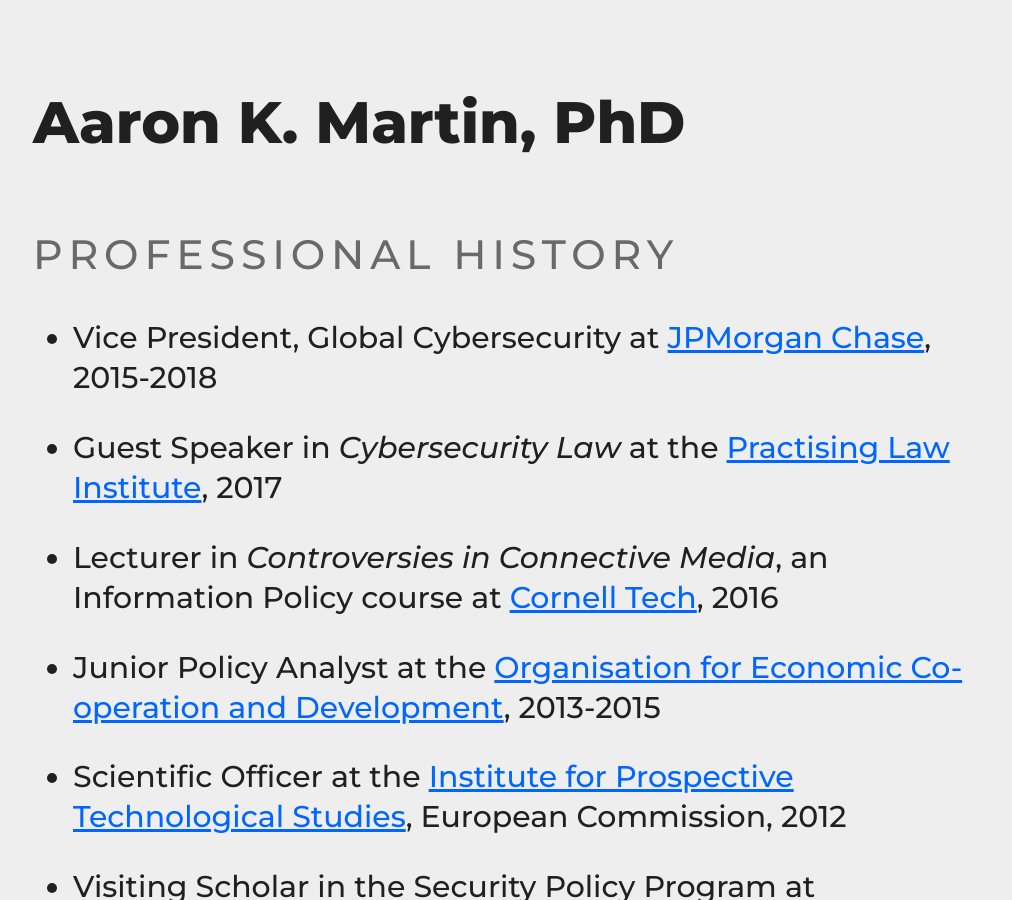
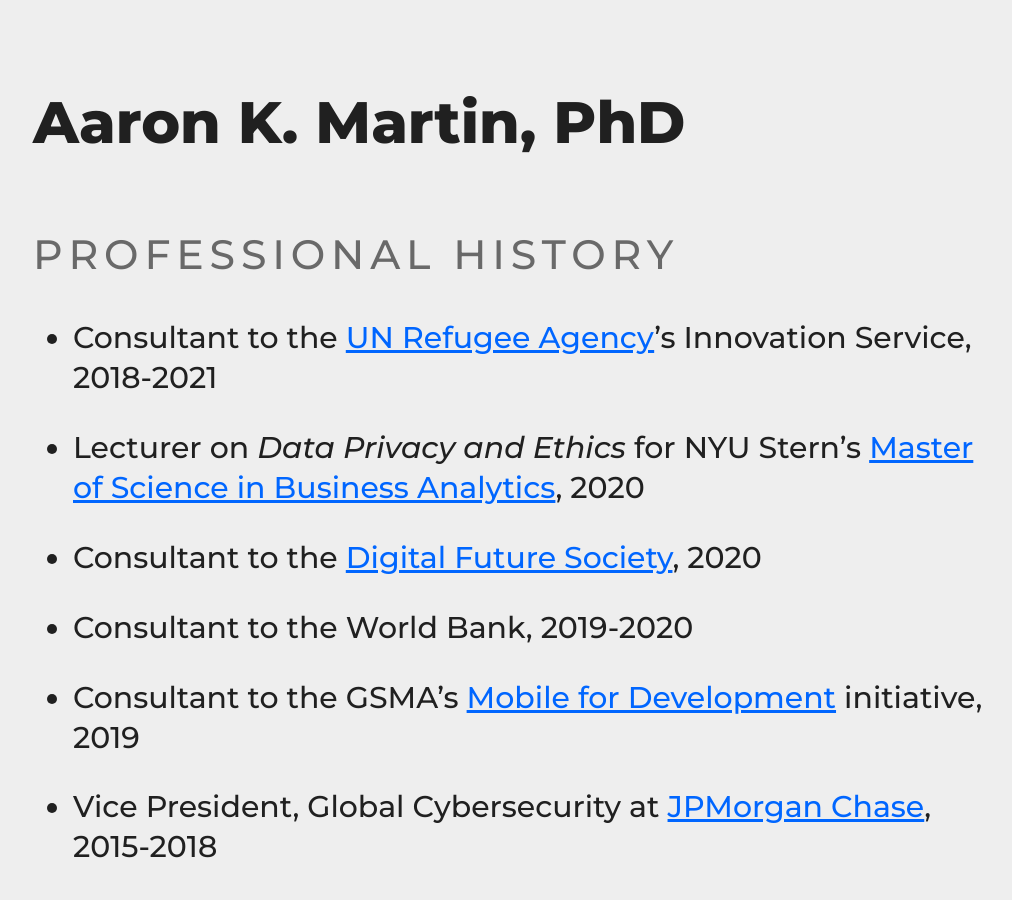
Before and after one commit to haroonalrasheed/641a, a Jekyll site: the page built from professional-history/index.md, in a window 1280 px wide and 900 px high. Shown: the whole window, without its empty margins (131-1143 px from the left). Built offline with Jekyll 4.4.1, drawn with Linux system fonts in a browser that asks for light colours; some of the changed text lies outside the part shown.

Commit message:
Update index.md

```diff
--- a/professional-history/index.md
+++ b/professional-history/index.md
@@ -5,11 +5,22 @@ title: Professional History
 
 ## Professional History
 
+
+
+- Consultant to the [UN Refugee Agency](https://www.unhcr.org/)'s Innovation Service, 2018-2021
+- Lecturer on _Data Privacy and Ethics_ for NYU Stern's [Master of Science in Business Analytics](https://www.stern.nyu.edu/programs-admissions/ms-business-analytics), 2020
+
+
+- Consultant to the [Digital Future Society](https://digitalfuturesociety.com/), 2020
+- Consultant to the World Bank, 2019-2020
+
+- Consultant to the GSMA's [Mobile for Development](https://www.gsma.com/mobilefordevelopment/) initiative, 2019
+
 - Vice President, Global Cybersecurity at <a href="https://www.jpmorganchase.com/" target="_blank"> JPMorgan Chase</a>, 2015-2018
 
 - Guest Speaker in <i>Cybersecurity Law</i> at the <a href="http://www.pli.edu/" target="_blank">Practising Law Institute</a>, 2017
 
-- Lecturer in <i>Controversies in Connective Media</i>, an Information Policy course at <a href="http://tech.cornell.edu/" target="_blank">Cornell Tech</a>, 2016
+- Lecturer on <i>Controversies in Connective Media</i>, an Information Policy course at <a href="http://tech.cornell.edu/" target="_blank">Cornell Tech</a>, 2016
 
 - Junior Policy Analyst at the <a href="http://oecd.org/" target="_blank">Organisation for Economic Co-operation and Development</a>, 2013-2015
 
@@ -25,9 +36,9 @@ title: Professional History
 
 - Consultant to the <a href="http://www.idrc.ca" target="_blank">International Development Research Centre</a>, 2011
 
-- Lecturer in <i>Sociology of Information Systems</i> for the <a href="http://www.londoninternational.ac.uk" target="_blank">University of London External Programme</a>, 2009-2010
+- Lecturer on <i>Sociology of Information Systems</i> for the <a href="http://www.londoninternational.ac.uk" target="_blank">University of London External Programme</a>, 2009-2010
 
-- Lecturer in <i>Ethics and Politics of Information Systems</i> for the <a href="http://www.londoninternational.ac.uk" target="_blank">University of London External Programme</a>, 2009-2010
+- Lecturer on <i>Ethics and Politics of Information Systems</i> for the <a href="http://www.londoninternational.ac.uk" target="_blank">University of London External Programme</a>, 2009-2010
 
 - Contractor for Emerging Technologies at <a href="http://www.itv.com" target="_blank">ITV</a>, 2008
 
```
